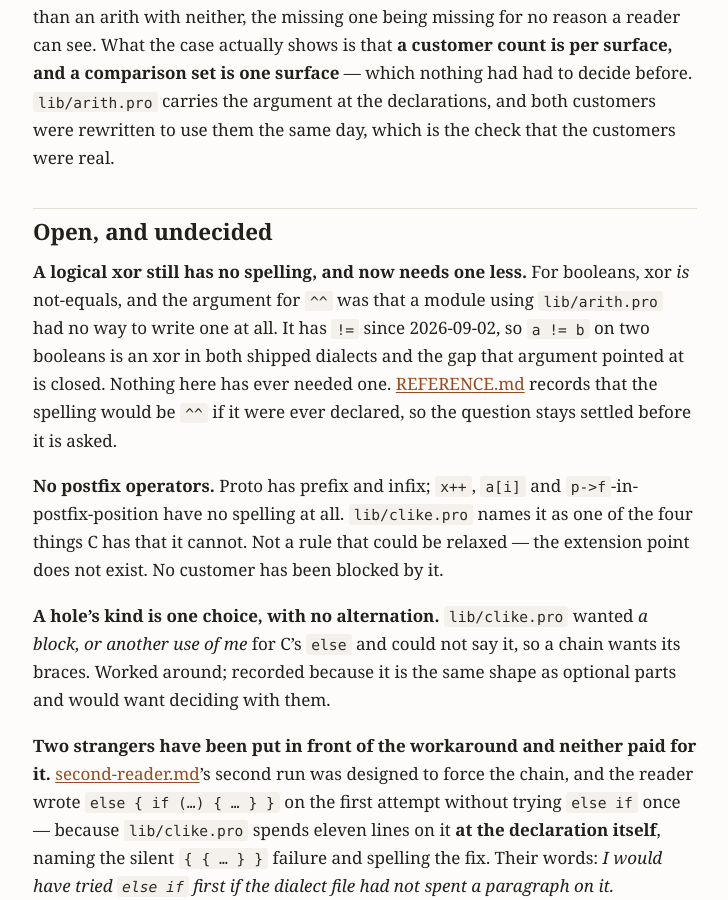
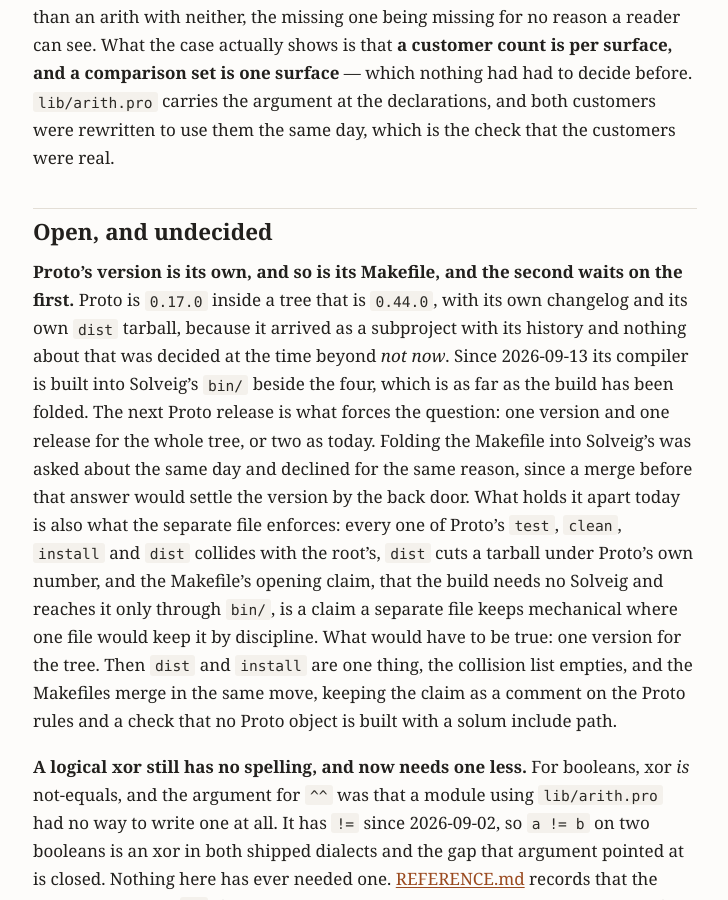
Before and after one commit to hansolovkarlsson/Solveig, a Jekyll site: the page built from proto/docs/ROADMAP.md, in a window 1280 px wide and 900 px high, scrolled down 717 px. Shown: the whole window, without its empty margins (275-1003 px from the left). Built offline with Jekyll 4.4.1, drawn with Linux system fonts in a browser that asks for light colours; our own code applies the rules of GitHub Pages for plain Markdown files.

Commit message:
Proto's roadmap: its version is its own, and the Makefile merge waits on that
Co-Authored-By: Claude Opus 5 <noreply@anthropic.com>
Claude-Session: https://claude.ai/code/session_014JWoVo8tT4PL2oQaxYm8yN

```diff
--- a/proto/docs/ROADMAP.md
+++ b/proto/docs/ROADMAP.md
@@ -30,6 +30,26 @@ customers were rewritten to use them the same day, which is the check that the
 customers were real.
 
 ## Open, and undecided
+
+**Proto's version is its own, and so is its Makefile, and the second waits
+on the first.** Proto is `0.17.0` inside a tree that is `0.44.0`, with its
+own changelog and its own `dist` tarball, because it arrived as a
+subproject with its history and nothing about that was decided at the time
+beyond *not now*. Since 2026-09-13 its compiler is built into Solveig's
+`bin/` beside the four, which is as far as the build has been folded. The
+next Proto release is what forces the question: one version and one release
+for the whole tree, or two as today. Folding the Makefile into Solveig's was
+asked about the same day and declined for the same reason, since a merge
+before that answer would settle the version by the back door. What holds it
+apart today is also what the separate file enforces: every one of Proto's
+`test`, `clean`, `install` and `dist` collides with the root's, `dist` cuts
+a tarball under Proto's own number, and the Makefile's opening claim, that
+the build needs no Solveig and reaches it only through `bin/`, is a claim a
+separate file keeps mechanical where one file would keep it by discipline.
+What would have to be true: one version for the tree. Then `dist` and
+`install` are one thing, the collision list empties, and the Makefiles
+merge in the same move, keeping the claim as a comment on the Proto rules
+and a check that no Proto object is built with a solum include path.
 
 **A logical xor still has no spelling, and now needs one less.** For booleans,
 xor *is* not-equals, and the argument for `^^` was that a module using
```
